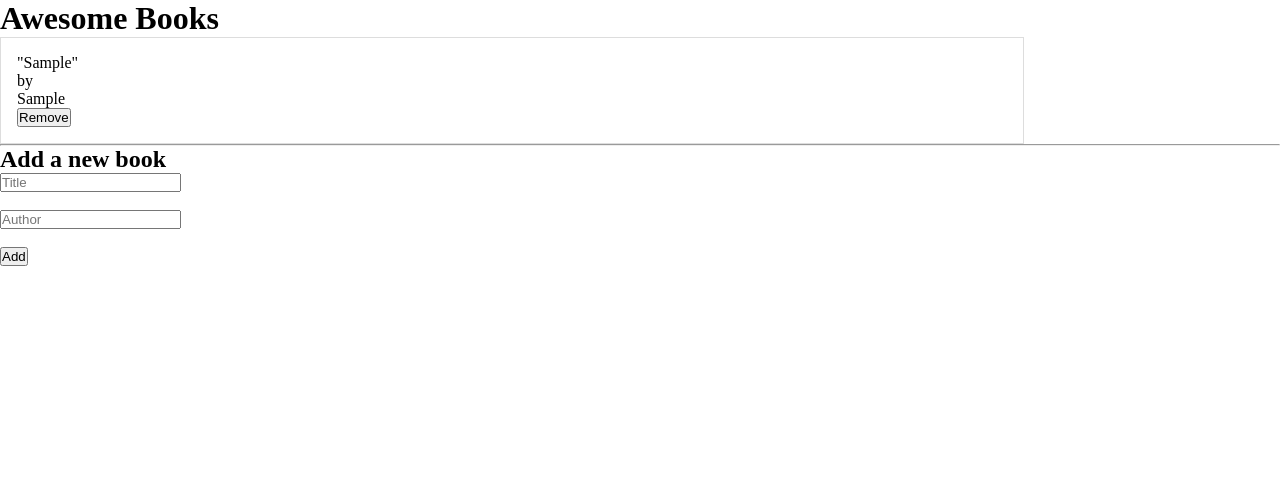
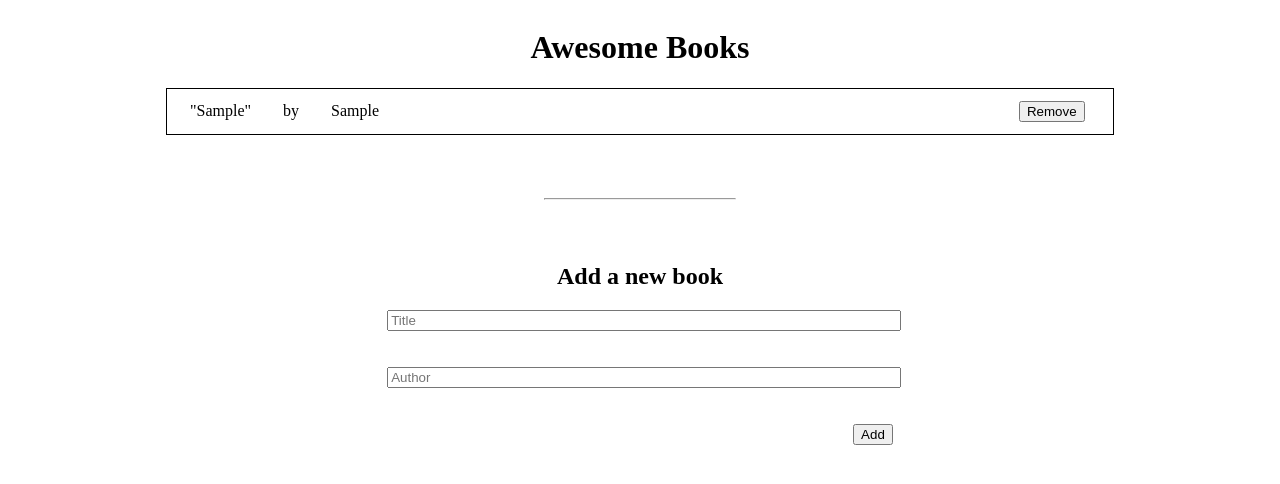
Before and after one commit to Balikuddembe/Awesome-Books, a website: page index.html in a window 1280 px wide. Both pictures are taken after typing "Sample", "Sample" into the empty fields and a click on the button "Add". Drawn offline with Linux system fonts and the light colour scheme.

Commit message:
add proper styles

```diff
--- a/app.js
+++ b/app.js
@@ -48,7 +48,7 @@ class displayDynamic {
     const books = document.querySelector('.list');
     const newBook = document.createElement('div');
     newBook.innerHTML = `
-        <div>
+        <div class = 'book-cont'>
         <div class = "book-details">
         <p id='title'> "${book.title}"</p>
         <p class="by">by</p>
--- a/index.html
+++ b/index.html
@@ -8,6 +8,7 @@
     <link rel="stylesheet" href="style.css">
 </head>
 <body>
+    <div class="cont">
     <h1>Awesome Books</h1>
         <div id="list" class="list">
 
@@ -20,6 +21,7 @@
         <input type="text" id="author" class="author" placeholder="Author" required><br><br>
         <button type="submit" id="btn" class="add">Add</button>
     </form>
+</div>
     <script src="app.js"></script>
 </body>
 </html>
--- a/style.css
+++ b/style.css
@@ -1,10 +1,65 @@
-* {
-  box-sizing: border-box;
-  margin: 0;
-  padding: 0;
+.cont {
+  display: flex;
+  flex-direction: column;
+  align-items: center;
 }
-#list {
-  width: 80%;
-  border: 1px solid #ddd;
-  padding: 1rem;
+
+.book-cont {
+  display: flex;
+  border: 1px solid rgb(0, 0, 0);
+  justify-content: space-between;
+  padding-right: 3%;
+  padding-left: 1%;
+  align-items: center;
+
+
+
 }
+
+.newBook {
+ width: 100%;
+}
+
+.list {
+  width: 75%;
+
+}
+
+.book-cont p {
+  margin: 10%;
+}
+
+hr {
+  width: 15%;
+  margin: 5%;
+}
+
+.book-details {
+  display: flex;
+  gap: 5px;
+}
+
+.remove {
+  height: 10%;
+}
+
+
+
+input {
+  width: 100%;
+}
+
+form {
+  display: flex;
+  flex-direction: column;
+  width: 40%;
+  text-align: center;
+}
+
+.add {
+  align-self: flex-end;
+}
+
+form h2 {
+  margin-top: 0%;
+}
```
